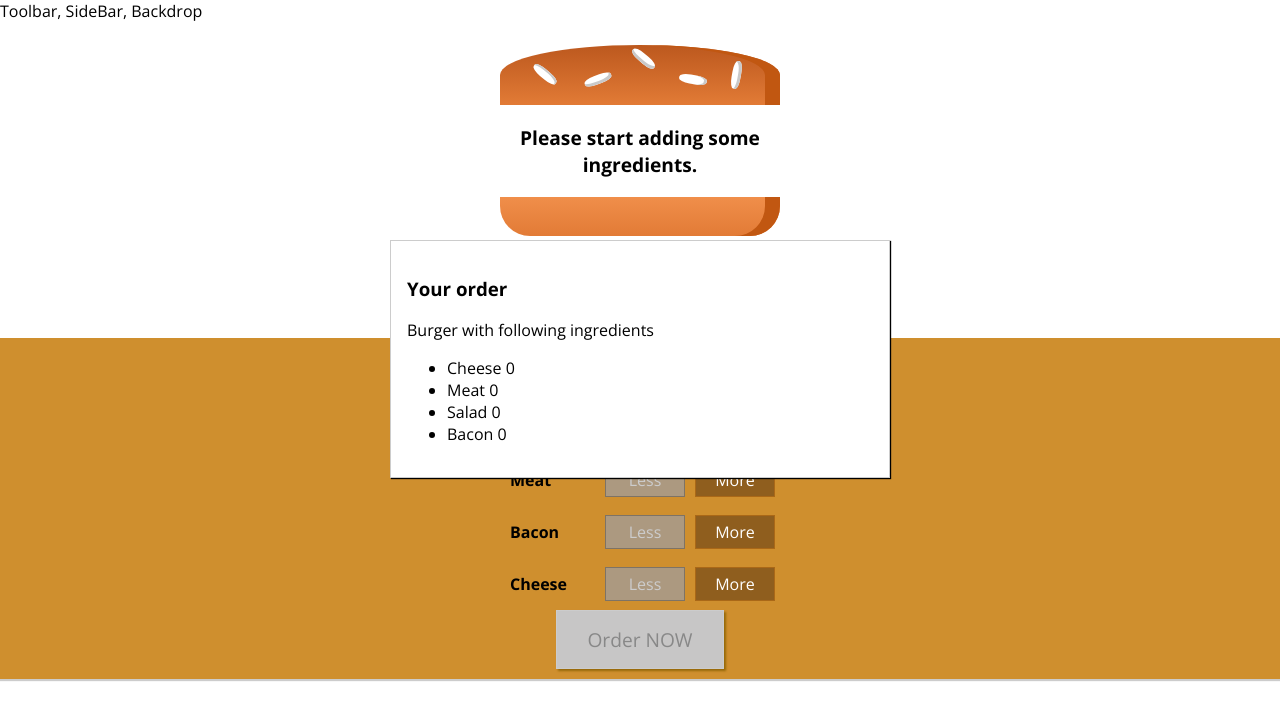
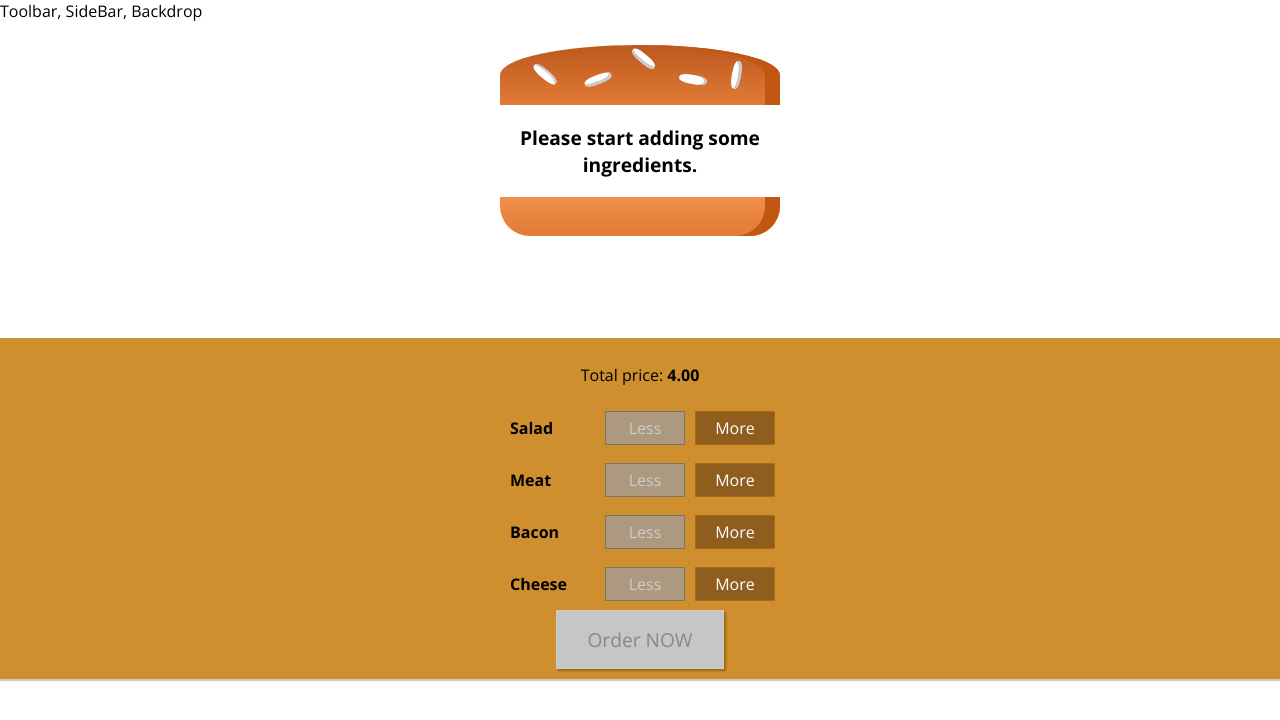
Before and after one commit to yyavor0705/burger-constructor, a React app: page / in a window 1280 px wide. Shown: the top 720 px of the page. Built offline with nearby package versions, Linux system fonts and the light colour scheme.

Commit message:
Added order summary showing functionality.

```diff
--- a/src/components/Burger/BuildControls/BuildControls.js
+++ b/src/components/Burger/BuildControls/BuildControls.js
@@ -23,7 +23,7 @@ const buildControls = (props) => (
                     disabled={props.disabledInfo[ctrl.type]} />
             )
         )}
-        <button className={classes.OrderButton} disabled={!props.purchasable}>Order NOW</button>
+        <button className={classes.OrderButton} disabled={!props.purchasable} onClick={props.purchased}>Order NOW</button>
     </div>
 );
 
--- a/src/components/UI/Modal/Modal.js
+++ b/src/components/UI/Modal/Modal.js
@@ -3,7 +3,12 @@ import React from "react";
 import classes from "./Modal.css";
 
 const modal = (props) => (
-    <div className={classes.Modal}>
+    <div className={classes.Modal} style={
+        {
+            transform: props.show ? 'translateY(0)' : 'translateY(-100vh)',
+            opacity: props.show ? '1' : '0'
+        }
+    }>
         {props.children}
     </div>
 );
--- a/src/components/containers/BurgerConstructor/BurgerConstructor.js
+++ b/src/components/containers/BurgerConstructor/BurgerConstructor.js
@@ -23,7 +23,12 @@ class BurgerConstructor extends Component {
             bacon: 0
         },
         totalPrice: 4,
-        purchasable: false
+        purchasable: false,
+        purchasing: false
+    }
+
+    purchaseHandler = () => {
+        this.setState({purchasing: true});
     }
 
     updatePurchasable (updatedIngredients) {
@@ -73,7 +78,7 @@ class BurgerConstructor extends Component {
         for (let key in disabledInfo) { disabledInfo[key] = disabledInfo[key] <= 0 }
         return (
         <Aux>
-            <Modal>
+            <Modal show={this.state.purchasing}>
                 <OrderSummary ingredients={this.state.ingredients}/>
             </Modal>
             <Burger ingredients={this.state.ingredients}/>
@@ -82,7 +87,8 @@ class BurgerConstructor extends Component {
                 removedIngredientcallback={this.removeIngredientHandler}
                 disabledInfo={disabledInfo}
                 totalPrice={this.state.totalPrice}
-                purchasable={this.state.purchasable} />
+                purchasable={this.state.purchasable}
+                purchased={this.purchaseHandler} />
         </Aux>
         )
     }
```
